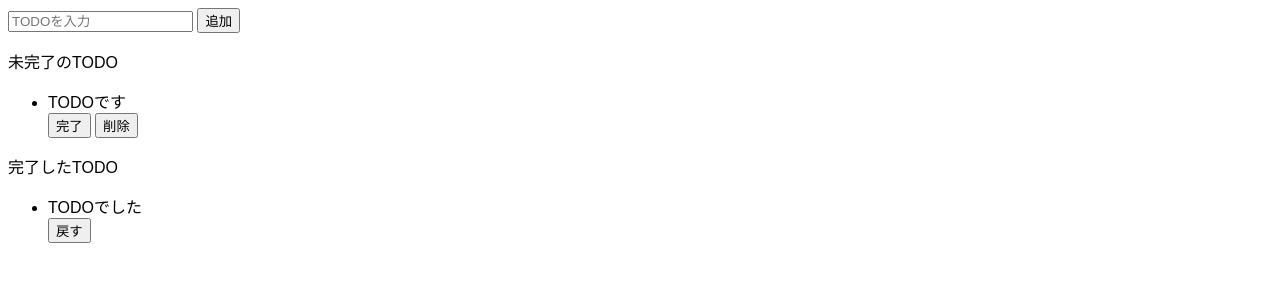
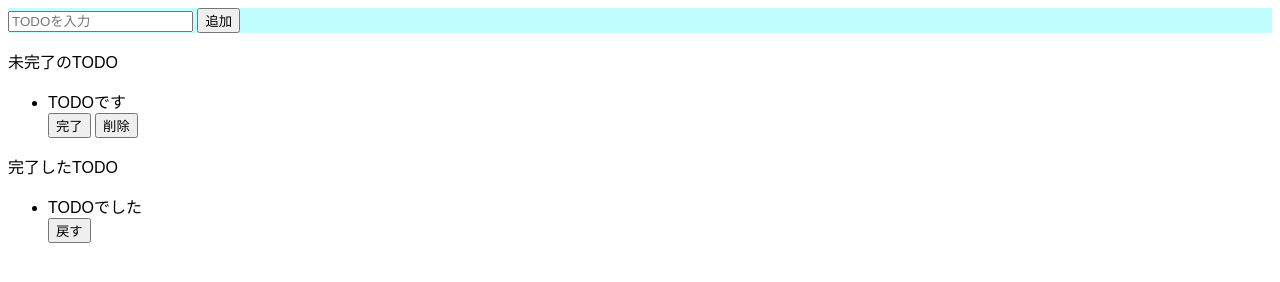
Before and after one commit to ShinjiNakagawa1127/todo, a website built with Parcel: page src/index.html in a window 1280 px wide. Built offline with nearby package versions, Linux system fonts and the light colour scheme.

Commit message:
Update 4 files

```diff
--- a/src/styles.css
+++ b/src/styles.css
@@ -2,10 +2,6 @@ body {
   font-family: sans-serif;
 }
 
-.input-area {
-  baac
+.input-area{
+  background-color: #c1ffff;
 }
-
-/* .imcompleate-area */
-
-/* .compleate-area */
```
